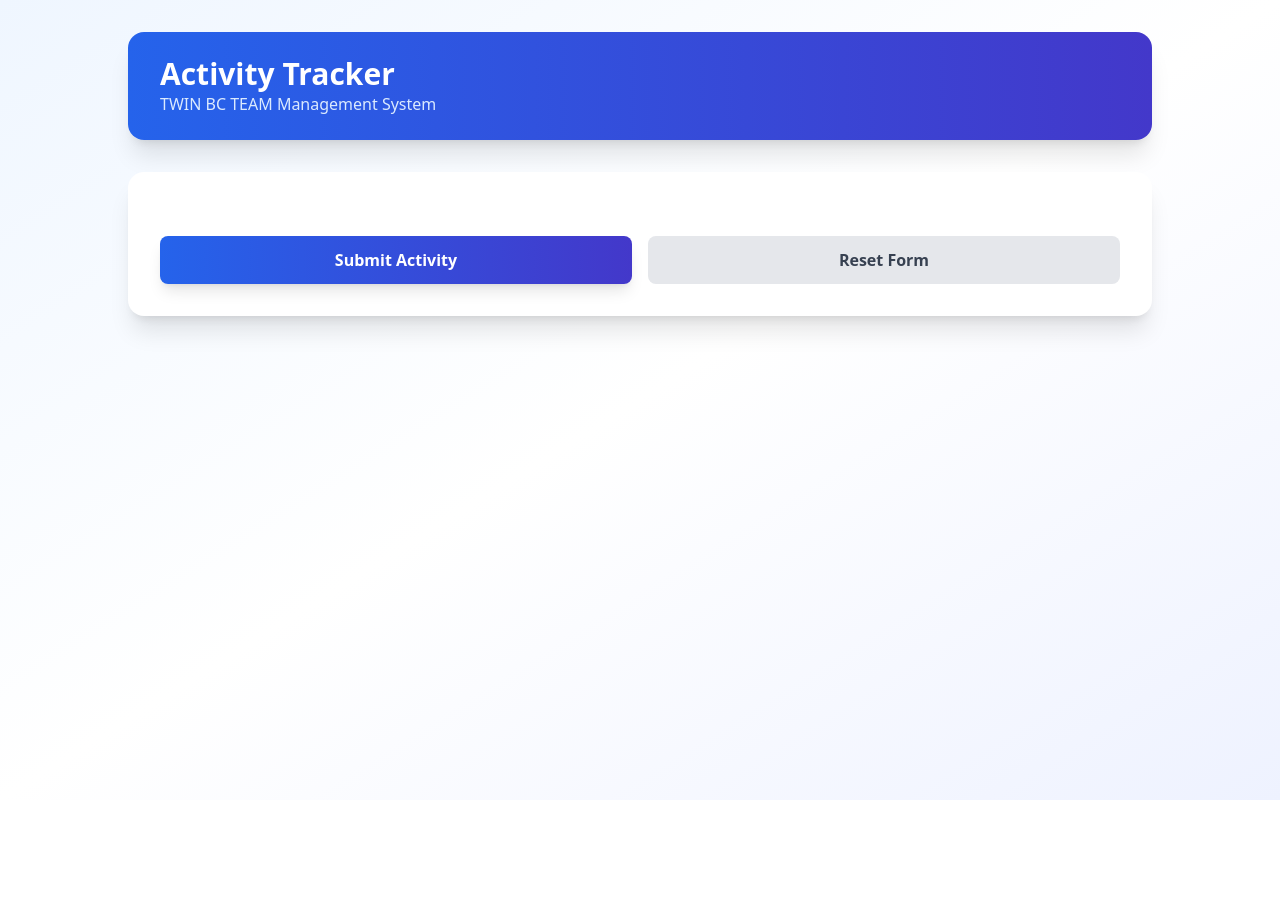
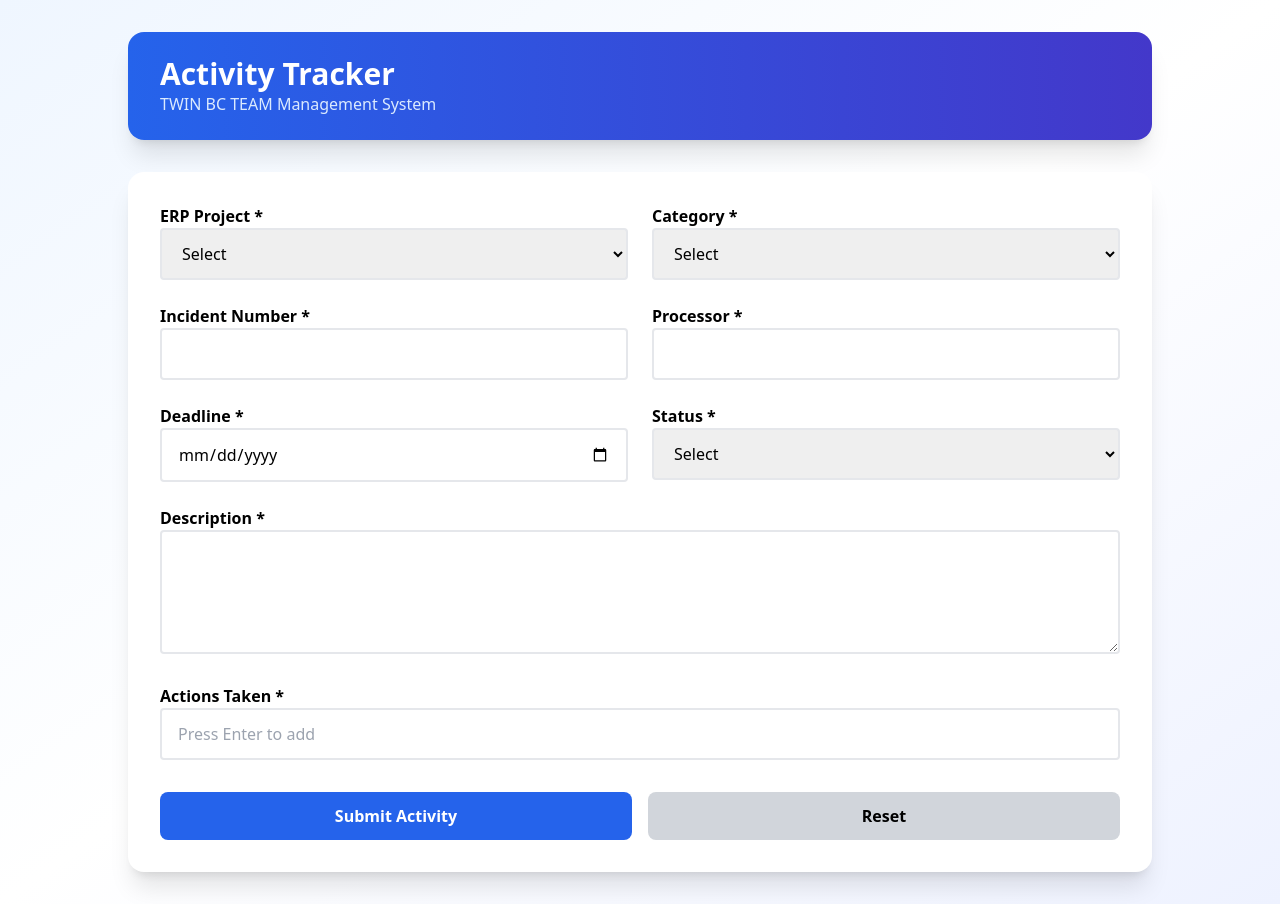
Before and after one commit to ibmbiosbit/Incident_Report_BC_Team, a React (Vite) app in the folder activity-tracker/: page / in a window 1280 px wide. Before the commit the page ends 800 px from the top, so only its background shows below. Built offline with nearby package versions, Linux system fonts and the light colour scheme.

Commit message:
Update Activity Tracker frontend with collect.sh integration

```diff
--- a/activity-tracker/src/components/ActivityTrackerForm.jsx
+++ b/activity-tracker/src/components/ActivityTrackerForm.jsx
@@ -25,9 +25,7 @@ export default function ActivityTrackerForm() {
     const { name, value } = e.target;
 
     if (
-      (name === 'incidentNumber' ||
-        name === 'description' ||
-        name === 'processor') &&
+      ['incidentNumber', 'description', 'processor'].includes(name) &&
       value.includes(',')
     ) {
       setErrors({ ...errors, [name]: 'Commas are not allowed. Use new lines instead.' });
@@ -43,10 +41,7 @@ export default function ActivityTrackerForm() {
       e.preventDefault();
 
       if (actionInput.includes(',')) {
-        setErrors({
-          ...errors,
-          actionsTaken: 'Commas are not allowed. Press Enter to add each action.'
-        });
+        setErrors({ ...errors, actionsTaken: 'Commas are not allowed.' });
         return;
       }
 
@@ -67,21 +62,34 @@ export default function ActivityTrackerForm() {
     });
   };
 
-  // 🔴 UPDATED: SEND DATA TO JENKINS
+  const validateForm = () => {
+    if (
+      !formData.erpProject ||
+      !formData.category ||
+      !formData.incidentNumber ||
+      !formData.processor ||
+      !formData.deadline ||
+      !formData.status
+    ) {
+      alert('Please fill all required fields');
+      return false;
+    }
+    return true;
+  };
+
+  // ✅ BEST PRACTICE SUBMIT (CALL collect.sh)
   const handleSubmit = async () => {
+    if (!validateForm()) return;
+
     setIsSubmitting(true);
 
     try {
-      const response = await fetch(
-        'http://<JENKINS_HOST>:8080/job/Incident_Collect/buildWithParameters',
-        {
+      const response = await fetch('/collect.sh', {
         method: 'POST',
         headers: {
           'Content-Type': 'application/x-www-form-urlencoded'
         },
         body: new URLSearchParams({
-            token: 'incident-trigger',
-
           INCIDENT_NUMBER: formData.incidentNumber,
           DESCRIPTION: formData.description,
           PROCESSOR: formData.processor,
@@ -91,18 +99,17 @@ export default function ActivityTrackerForm() {
           DEADLINE: formData.deadline,
           ACTIONS: formData.actionsTaken.join(' | ')
         })
-        }
-      );
+      });
 
       if (!response.ok) {
-        throw new Error('Failed to trigger Jenkins job');
+        throw new Error('Submission failed');
       }
 
-      alert('Incident successfully submitted to Jenkins');
+      alert('Activity successfully submitted');
       handleReset();
-    } catch (error) {
-      console.error(error);
-      alert('Error submitting incident to Jenkins');
+    } catch (err) {
+      console.error(err);
+      alert('Error submitting activity');
     } finally {
       setIsSubmitting(false);
     }
@@ -126,6 +133,8 @@ export default function ActivityTrackerForm() {
   return (
     <div className="min-h-screen bg-gradient-to-br from-blue-50 via-white to-indigo-50 py-8 px-4">
       <div className="max-w-5xl mx-auto">
+
+        {/* Header */}
         <div className="bg-white rounded-2xl shadow-xl overflow-hidden mb-8">
           <div className="bg-gradient-to-r from-blue-600 to-indigo-700 px-8 py-6">
             <h1 className="text-3xl font-bold text-white">Activity Tracker</h1>
@@ -133,29 +142,111 @@ export default function ActivityTrackerForm() {
           </div>
         </div>
 
+        {/* Form */}
         <div className="bg-white rounded-2xl shadow-xl p-8">
-          {/* FORM CONTENT UNCHANGED */}
 
+          <div className="grid grid-cols-1 md:grid-cols-2 gap-6">
+            {/* ERP */}
+            <div>
+              <label className="font-semibold">ERP Project *</label>
+              <select name="erpProject" value={formData.erpProject} onChange={handleInputChange}
+                className="w-full border-2 rounded px-4 py-3">
+                <option value="">Select</option>
+                {erpProjects.map(p => <option key={p}>{p}</option>)}
+              </select>
+            </div>
+
+            {/* Category */}
+            <div>
+              <label className="font-semibold">Category *</label>
+              <select name="category" value={formData.category} onChange={handleInputChange}
+                className="w-full border-2 rounded px-4 py-3">
+                <option value="">Select</option>
+                {categories.map(c => <option key={c}>{c}</option>)}
+              </select>
+            </div>
+
+            {/* Incident */}
+            <div>
+              <label className="font-semibold">Incident Number *</label>
+              <input name="incidentNumber" value={formData.incidentNumber}
+                onChange={handleInputChange}
+                className="w-full border-2 rounded px-4 py-3" />
+            </div>
+
+            {/* Processor */}
+            <div>
+              <label className="font-semibold">Processor *</label>
+              <input name="processor" value={formData.processor}
+                onChange={handleInputChange}
+                className="w-full border-2 rounded px-4 py-3" />
+            </div>
+
+            {/* Deadline */}
+            <div>
+              <label className="font-semibold">Deadline *</label>
+              <input type="date" name="deadline" value={formData.deadline}
+                onChange={handleInputChange}
+                className="w-full border-2 rounded px-4 py-3" />
+            </div>
+
+            {/* Status */}
+            <div>
+              <label className="font-semibold">Status *</label>
+              <select name="status" value={formData.status}
+                onChange={handleInputChange}
+                className="w-full border-2 rounded px-4 py-3">
+                <option value="">Select</option>
+                {statuses.map(s => <option key={s}>{s}</option>)}
+              </select>
+            </div>
+          </div>
+
+          {/* Description */}
+          <div className="mt-6">
+            <label className="font-semibold">Description *</label>
+            <textarea rows={4} name="description"
+              value={formData.description}
+              onChange={handleInputChange}
+              className="w-full border-2 rounded px-4 py-3" />
+          </div>
+
+          {/* Actions */}
+          <div className="mt-6">
+            <label className="font-semibold">Actions Taken *</label>
+            <input value={actionInput}
+              onChange={(e) => setActionInput(e.target.value)}
+              onKeyDown={handleActionKeyPress}
+              placeholder="Press Enter to add"
+              className="w-full border-2 rounded px-4 py-3" />
+
+            {formData.actionsTaken.map((a, i) => (
+              <div key={i} className="flex justify-between bg-blue-50 mt-2 px-4 py-2 rounded">
+                <span>{a}</span>
+                <button onClick={() => removeAction(i)} className="text-red-600">
+                  <X size={16} />
+                </button>
+              </div>
+            ))}
+          </div>
+
+          {/* Buttons */}
           <div className="mt-8 flex gap-4">
             <button
               onClick={handleSubmit}
               disabled={isSubmitting}
-              className={`flex-1 text-white font-semibold py-3 px-6 rounded-lg transition-all shadow-lg
-                ${isSubmitting
-                  ? 'bg-gray-400 cursor-not-allowed'
-                  : 'bg-gradient-to-r from-blue-600 to-indigo-700 hover:from-blue-700 hover:to-indigo-800'}
-              `}
-            >
-              {isSubmitting ? 'Submitting...' : 'Submit Activity'}
+              className={`flex-1 py-3 rounded-lg font-semibold text-white
+                ${isSubmitting ? 'bg-gray-400' : 'bg-blue-600 hover:bg-blue-700'}`}>
+              {isSubmitting ? 'Submitting…' : 'Submit Activity'}
             </button>
 
             <button
               onClick={handleReset}
-              className="flex-1 bg-gray-200 text-gray-700 font-semibold py-3 px-6 rounded-lg hover:bg-gray-300 transition-all"
-            >
-              Reset Form
+              className="flex-1 bg-gray-300 py-3 rounded-lg font-semibold">
+              Reset
             </button>
           </div>
+
         </div>
       </div>
     </div>
```
Lines whose indentation alone changed are shown as unchanged.
